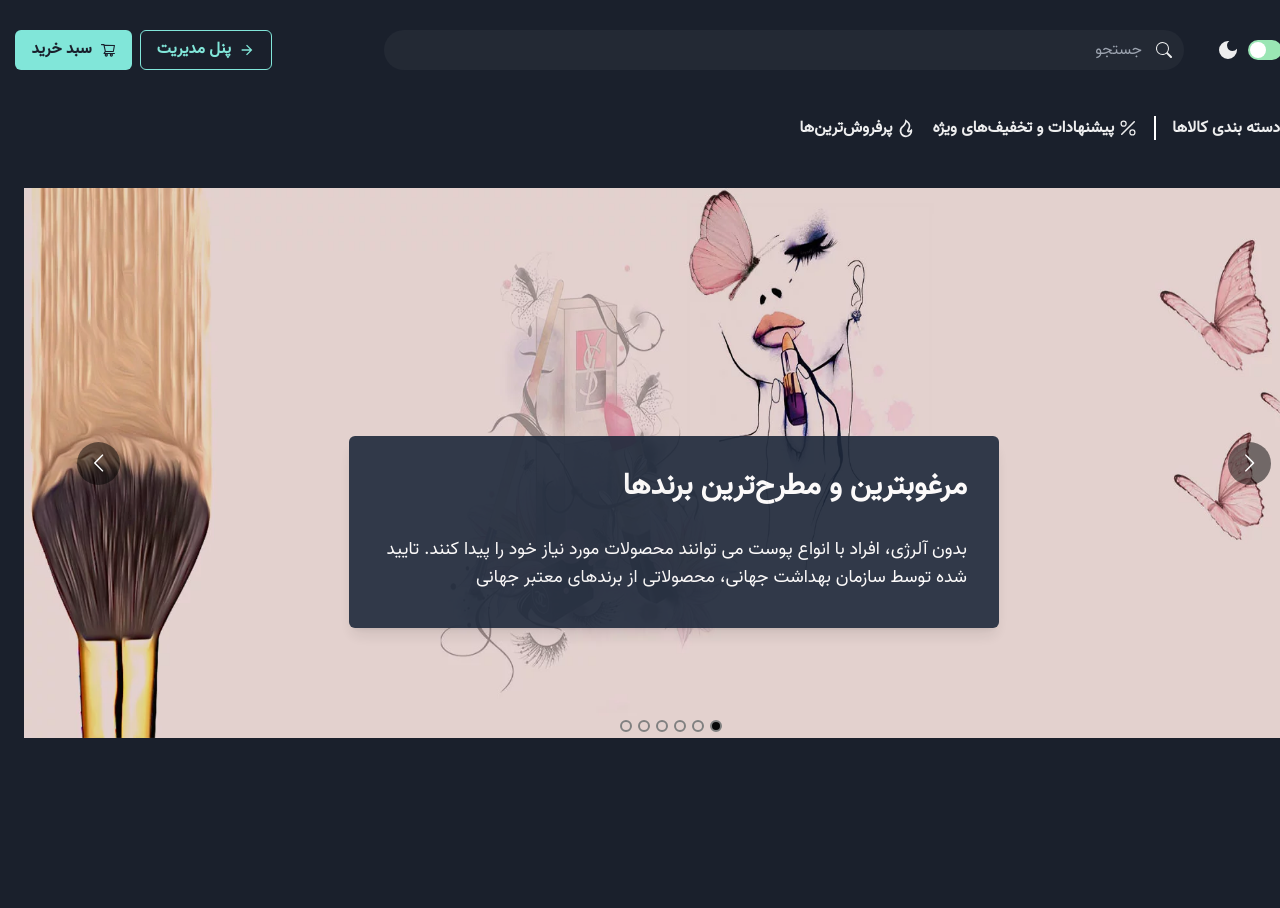
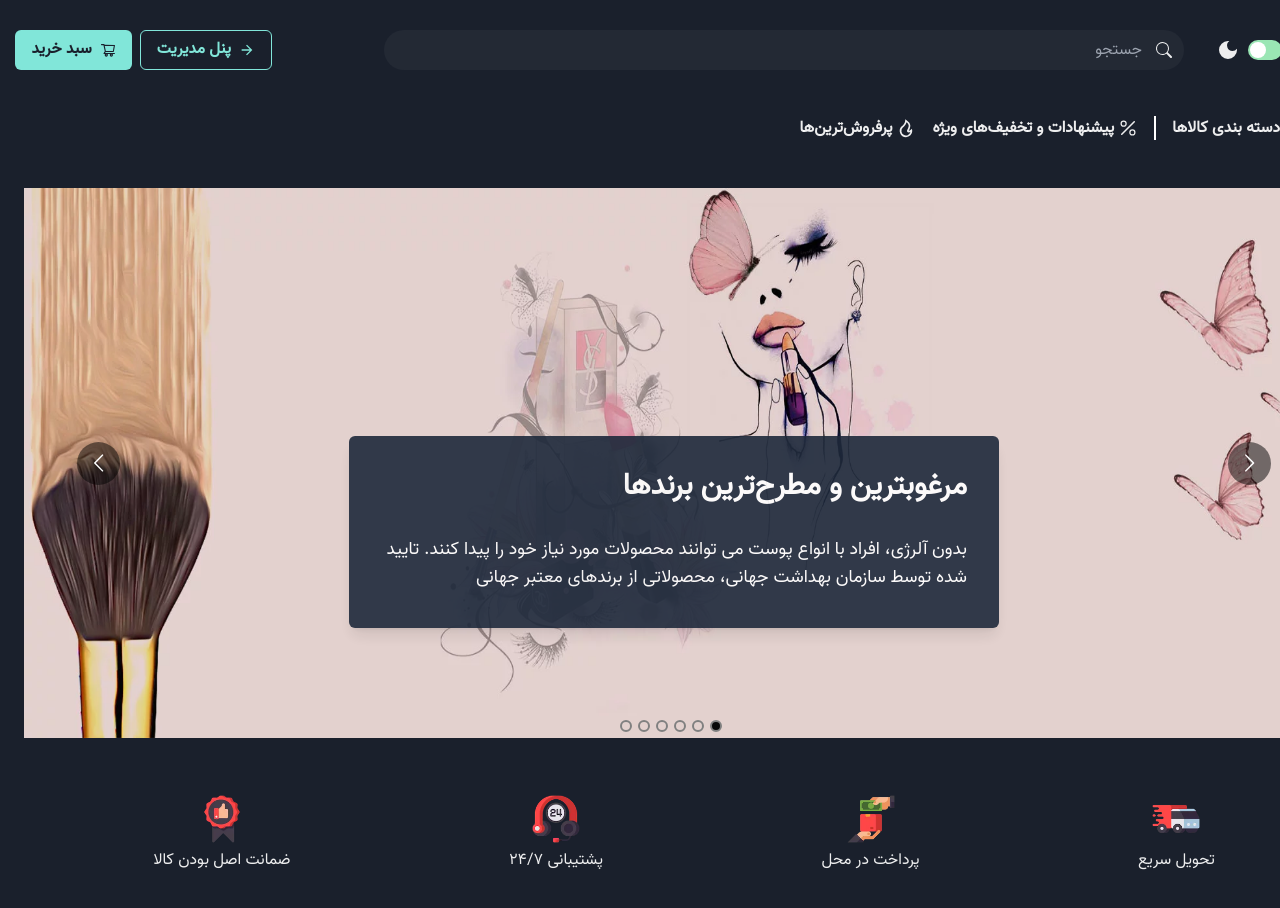
Before and after one commit to ahsn-dev/online-store, a React (Vite) app: page / in a window 1280 px wide. Shown: the top 908 px of the page. Before the commit the page ends 802 px from the top, so only its background shows below. Built offline with nearby package versions, Linux system fonts and the light colour scheme.

Commit message:
create Info component and add styles

```diff
--- /dev/null
+++ b/src/components/Info.tsx
@@ -0,0 +1,30 @@
+import { Box, Flex, Image } from '@chakra-ui/react'
+import deliveryTruck from "../assets/infoImages/deliveryTruck.png"
+import cashOnDelivery from "../assets/infoImages/cashOnDelivery.png"
+import headphones from "../assets/infoImages/headphones.png"
+import bestSeller from "../assets/infoImages/bestSeller.png"
+
+const Info = () => {
+  return (
+    <Flex justifyContent={'space-around'} marginTop={8}>
+        <Box display={'flex'} flexDirection={'column'} alignItems={'center'} gap={1}>
+            <Image src={deliveryTruck} boxSize="50px"/>
+            <h3>تحویل سریع</h3>
+        </Box>
+        <Box display={'flex'} flexDirection={'column'} alignItems={'center'} gap={1}>
+            <Image src={cashOnDelivery} boxSize="50px"/>
+            <h3>پرداخت در محل</h3>
+        </Box>
+        <Box display={'flex'} flexDirection={'column'} alignItems={'center'} gap={1}>
+            <Image src={headphones} boxSize="50px"/>
+            <h3>پشتیبانی ۲۴/۷</h3>
+        </Box>
+        <Box display={'flex'} flexDirection={'column'} alignItems={'center'} gap={1}>
+            <Image src={bestSeller} boxSize="50px"/>
+            <h3>ضمانت اصل بودن کالا</h3>
+        </Box>
+    </Flex>
+  )
+}
+
+export default Info
--- a/src/components/NavBar.tsx
+++ b/src/components/NavBar.tsx
@@ -6,7 +6,6 @@ import logo from "../assets/logo.png";
 import { AiOutlineShoppingCart } from 'react-icons/ai';
 import { IoMdArrowForward } from 'react-icons/io';
 import GoodsGroup from './GoodsGroup';
-import Slider from './Slider';
 
 
 
@@ -34,7 +33,6 @@ const NavBar = () => {
             </Flex>
           </HStack>
           <GoodsGroup />
-          <Slider />
       </>
 
   )
--- a/src/pages/Layout.tsx
+++ b/src/pages/Layout.tsx
@@ -1,11 +1,15 @@
 import { Outlet } from "react-router-dom";
 import NavBar from "../components/NavBar";
 import { Box } from "@chakra-ui/react";
+import Slider from "../components/Slider";
+import Info from "../components/Info";
 
 const Layout = () => {
   return (
     <>
       <NavBar />
+      <Slider />
+      <Info />
       <Box padding={5}>
         <Outlet />
       </Box>
--- a/src/theme.ts
+++ b/src/theme.ts
@@ -20,7 +20,7 @@ const theme = extendTheme({
       // 600: "#6c6c6c",
       // 700: "#202020",
       // 800: "#121212",
-      900: "#10172A",
+      900: "#0F172A",
     },
   },
 });
```
